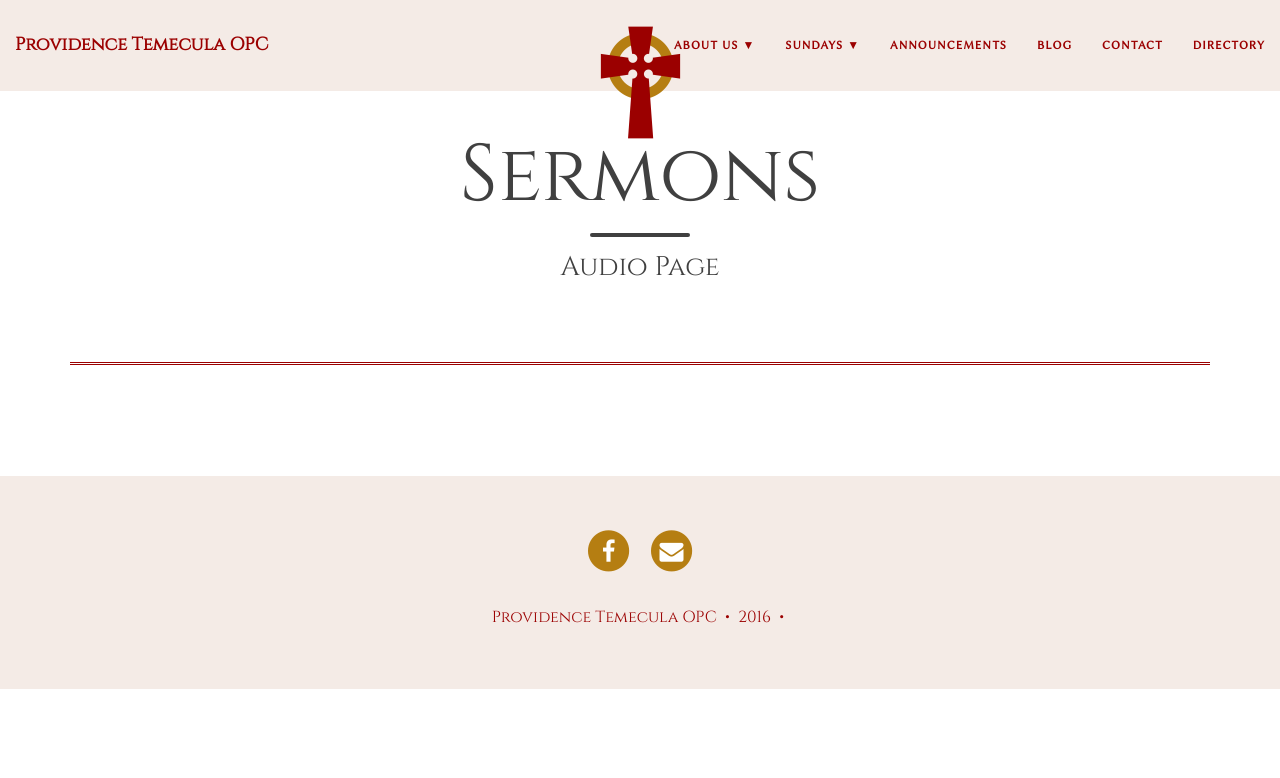
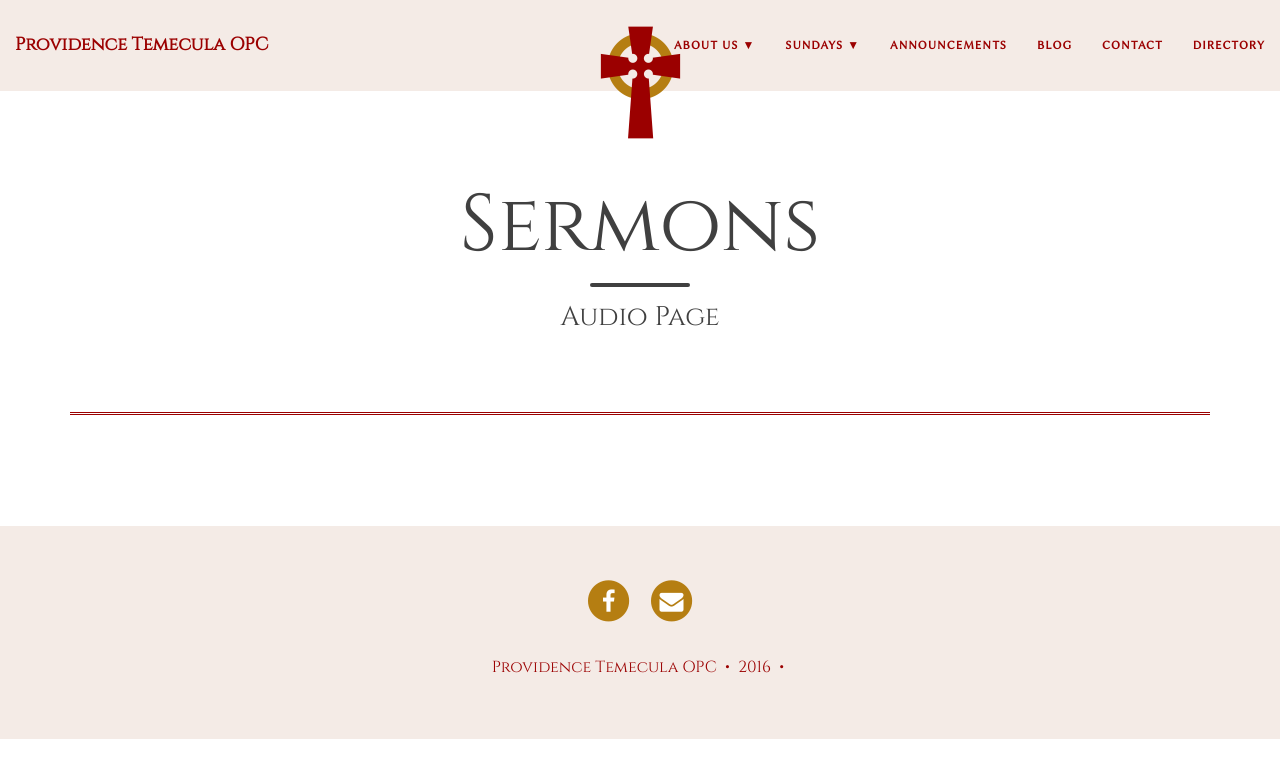
Before and after one commit to japodacaj/temeculaopc.github.io, a Jekyll site: the page built from sermons.html, in a window 1280 px wide. Shown: the top 778 px of the page. Built offline with Jekyll 4.4.1, drawn with Linux system fonts in a browser that asks for light colours; nearby versions of some CDN libraries.

Commit message:
minor style adjustemnts for dropdown menu, header padding, color matches

```diff
--- a/css/main.scss
+++ b/css/main.scss
@@ -69,6 +69,29 @@
   padding: 40px 0px;
 }
 
+.small-hr-alt {
+    padding: 0;
+    border: none;
+    border-top: medium double #9b0000;
+    color: #9b0000;
+    text-align: center;
+}
+
+.small-hr-alt:after {
+    content: "";
+    display: inline-block;
+    position: relative;
+    top: -0.7em;
+    font-size: 1.5em;
+    padding: 0 0.25em;
+    background: white;
+    color: #b57e12;
+}
+
+.hr-space-alt {
+  padding: 40px 0px;
+}
+
 .description {
   font-family: 'cinzelregular';
   text-transform: uppercase;
@@ -105,6 +128,7 @@
 .map-box {
   padding: 30px 0;
 }
+
 body {
   font-size: 18px;
   color: #404040;
@@ -250,6 +274,7 @@
   width: 50px;
   margin-top: -25px;
 }
+
 .navbar-custom .avatar-container  .avatar-img-border {
   width: 100%;
   border-radius: 50%;
@@ -259,6 +284,7 @@
   -webkit-box-shadow: 0 0 5px rgba(0, 0, 0, .8);
   -moz-box-shadow: 0 0 8px rgba(0, 0, 0, .8); */
 }
+
 .navbar-custom .avatar-container  .avatar-img {
   width: 100%;
   border-radius: 50%;
@@ -307,7 +333,7 @@
   display: block;
   padding: 10px;
   padding-left: 30px;
-  background: #9b0000;
+  background: #f4ebe6;
   text-decoration: none !important;
   border-width: 0 1px 1px 1px;
   font-weight: normal;
@@ -322,7 +348,7 @@
 }
 @media only screen and (min-width: 768px) {
   .navbar-custom .nav .navlinks-container:hover {
-    background: #eee;
+    background: #f4ebe6;
   }
   .navbar-custom .nav .navlinks-container:hover .navlinks-children {
     display: block;
@@ -333,7 +359,7 @@
   }
   .navbar-custom .nav .navlinks-container .navlinks-children a {
     padding-left: 10px;
-    border: 1px solid #9b0000;
+    border: 1px solid #f4ebe6;
     border-width: 0 1px 1px;
   }
 }
@@ -550,6 +576,11 @@
   padding: 20px 0;
   box-shadow: 0 0 5px #AAA;
 }
+
+.no-img {
+  padding: 50px 0 0;
+}
+
 /* Many phones are 320 or 360px, so make sure images are a proper aspect ratio in those cases */
 .header-section.has-img .intro-header.no-img {
   display: none;
--- a/index.html
+++ b/index.html
@@ -88,8 +88,8 @@
     </div>
   </div>
 
-  <div class="hr-space">
-    <hr class="small-hr">
+  <div class="hr-space-alt">
+    <hr class="small-hr-alt">
   </div>
 
   <div class="row">
```
